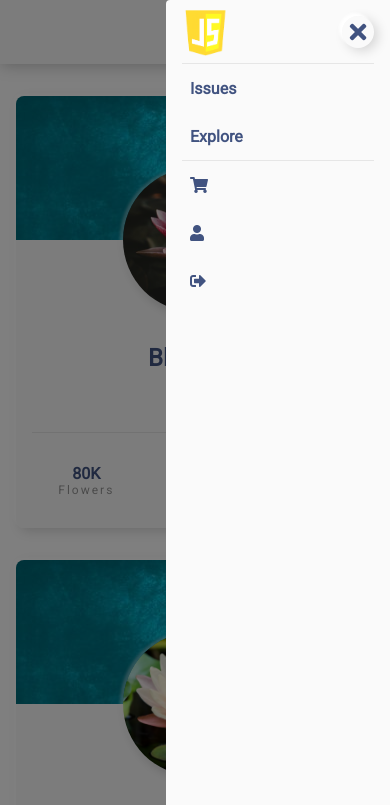
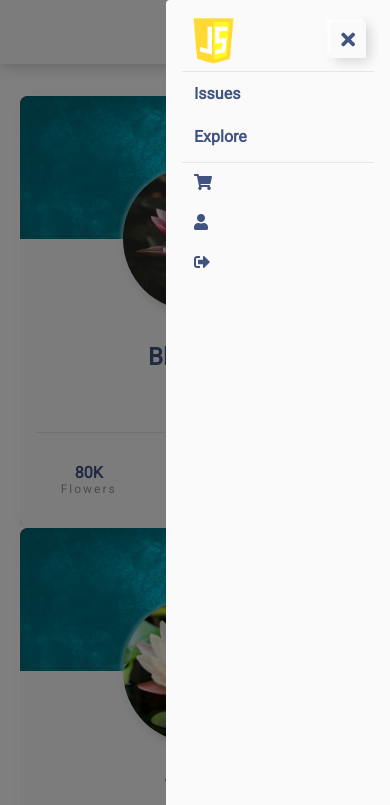
Before and after one commit to victortoma/project-1, a plain HTML site: page index.html in a window 390 px wide. Both pictures are taken after a click on the element 356 px from the left and 32 px from the top of the page. Shown: the top 805 px of the page. Drawn offline with Linux system fonts and the light colour scheme.

Commit message:
css_float

```diff
--- a/index.html
+++ b/index.html
@@ -4,7 +4,8 @@
 		<meta http-equiv="X-UA-Compatible" content="IE=edge" />
 		<meta name="viewport" content="width=device-width, initial-scale=1.0" />
 		<!-- <link rel="stylesheet" href="./style.css" /> -->
-		<link rel="stylesheet" href="./style_grid.css" />
+		<!-- <link rel="stylesheet" href="./style_grid.css" /> -->
+		<link rel="stylesheet" href="./style_float.css" />
 		<link
 			rel="stylesheet"
 			href="https://use.fontawesome.com/releases/v5.13.1/css/all.css"
--- /dev/null
+++ b/style_float.css
@@ -0,0 +1,373 @@
+* {
+	margin: 0;
+	padding: 0;
+	font-family: "Roboto", sans-serif;
+	color: rgb(65, 83, 128);
+	box-sizing: border-box;
+}
+:root {
+	--avatar: 9rem;
+	min-width: 20rem;
+}
+/* NAVBAR */
+.nav-wrapper {
+	height: 4rem;
+	max-height: 4rem;
+	position: relative;
+}
+#nav {
+	background-color: rgb(250, 250, 250);
+	box-shadow: 1px 1px 15px rgba(0, 0, 0, 0.25);
+	display: block;
+	position: fixed;
+	height: 4rem;
+	width: 100%;
+	z-index: 1;
+	position: relative;
+}
+.menu {
+	padding: 0.5rem 1rem;
+	width: 100%;
+	display: block;
+	height: 100%;
+	position: relative;
+	box-sizing: border-box;
+}
+.menu-mobile-top-wrapper {
+	display: inline-block;
+}
+.menu-background {
+	display: none;
+}
+.links-wrapper {
+	margin-right: 0;
+	float: left;
+}
+.icons-wrapper {
+	float: right;
+	position: relative;
+	display: block;
+	margin-left: auto;
+	top: 0.25rem;
+	width: auto;
+	box-sizing: border-box;
+}
+.link {
+	cursor: pointer;
+	display: inline-block;
+	padding-left: 1rem;
+	font-weight: 700;
+	position: relative;
+	bottom: 0.5rem;
+}
+.icon {
+	cursor: pointer;
+	border-radius: 0.5rem;
+	padding: 0.75rem;
+	margin-left: 1rem;
+	display: inline-block;
+	box-shadow: -3px -3px 3px white, 4px 3px 12px rgba(0, 0, 0, 0.15);
+}
+.icon:hover {
+	background-color: rgba(0, 0, 0, 0.05);
+}
+#logo {
+	display: block;
+	float: left;
+}
+#logo img {
+	width: 3rem;
+	height: 3rem;
+}
+.hamburger-btn {
+	float: right;
+	padding-top: 0.75rem;
+	display: none;
+}
+.hamburger-btn-close {
+	display: none;
+}
+/* BODY */
+.main-wrapper {
+	margin-top: 2rem;
+	display: block;
+}
+#main {
+	margin: auto;
+	display: block;
+	width: 90%;
+	min-height: 100px;
+}
+/* CARD */
+.card-wrapper {
+	max-height: calc(var(--avatar) * 2.75);
+	display: block;
+	height: 400px;
+	display: inline-block;
+	width: 33%;
+	min-width: 280px;
+	margin-bottom: 2rem;
+}
+.card {
+	height: calc(var(--avatar) * 2.75);
+	aspect-ratio: 2/3;
+	box-shadow: -3px -3px 3px white, 4px 3px 12px rgba(0, 0, 0, 0.15);
+	border-radius: 0.5rem;
+	background: red;
+	margin: 0 auto;
+}
+.top-card-section {
+	height: 33%;
+	background-image: url("/images/blue-background.jpg");
+	border-top-left-radius: 0.5rem;
+	border-top-right-radius: 0.5rem;
+}
+.inner-card {
+	height: 67%;
+	background-color: rgb(250, 250, 250);
+	border-bottom-left-radius: 0.5rem;
+	border-bottom-right-radius: 0.5rem;
+	position: relative;
+	display: grid;
+	padding: 0 1rem;
+	grid-template-rows: 1fr 1fr 1fr;
+}
+.user {
+	padding: 0.5rem;
+	display: grid;
+	justify-items: center;
+}
+.avatar {
+	box-shadow: -3px -1px 3px rgba(255, 255, 255, 0.363),
+		4px 3px 12px rgba(0, 0, 0, 0.219);
+	cursor: pointer;
+	height: var(--avatar);
+	width: var(--avatar);
+	position: absolute;
+	border-radius: 50%;
+	left: 50%;
+	margin-left: calc(var(--avatar) / -2);
+	top: calc(var(--avatar) / -2);
+}
+.user-info {
+	display: grid;
+	grid-template-columns: 1fr 1fr 1fr;
+	text-align: center;
+	align-content: center;
+	position: relative;
+}
+.user-info h4 {
+	color: rgb(150, 150, 150);
+	font-size: 0.75rem;
+	font-weight: 400;
+	letter-spacing: 2px;
+}
+.user-info h3,
+.user h2 {
+	font-size: 1rem;
+}
+.user h1 {
+	font-size: 1.5rem;
+}
+.user-info:before {
+	content: "";
+	width: 100%;
+	border-bottom: 0.5px solid rgb(230, 230, 230);
+	position: absolute;
+}
+/* MODAL */
+.img-modal-wrapper {
+	display: none;
+	grid-template-columns: 6rem 1fr 6rem;
+	grid-template-rows: 5rem 1fr 5rem;
+	width: 100%;
+	height: 100%;
+	background-color: rgba(0, 0, 0, 0.2);
+	position: fixed;
+	z-index: 1;
+	overflow: hidden;
+	left: 0;
+	top: 0;
+}
+.img-modal {
+	display: grid;
+	grid-area: 2/2/3/3;
+	justify-items: center;
+}
+.img-modal-wrapper img {
+	max-width: 50rem;
+	width: 100%;
+	border-radius: 1.5rem;
+	animation-name: zoom;
+	animation-duration: 0.2s;
+}
+.close-img-modal {
+	cursor: pointer;
+	position: absolute;
+	align-self: flex-start;
+	top: 4rem;
+	right: 1rem;
+}
+.close-img-modal i {
+	color: rgb(255, 255, 255);
+	font-weight: 600;
+	font-size: 1.5rem;
+	animation-name: zoom;
+	animation-duration: 0.2s;
+}
+
+@media only screen and (max-width: 960px) {
+	#main {
+		width: 100%;
+	}
+	.card-wrapper {
+		width: 49.66%;
+	}
+}
+@media only screen and (max-width: 600px) {
+	/* MENU */
+	#logo {
+		display: inline-block;
+		float: none;
+	}
+	.menu {
+		display: none;
+		width: 14rem;
+	}
+	.link {
+		bottom: 0;
+		padding: 0.75rem;
+		max-height: 3rem;
+	}
+	.menu .icon {
+		border-radius: 0;
+		max-height: 3rem;
+		box-shadow: none;
+		margin-left: 0;
+	}
+	.menu-mobile-background {
+		display: none;
+		position: fixed;
+		background-color: rgba(0, 0, 0, 0.5);
+		width: 100%;
+		height: 100%;
+		top: 0;
+		left: 0;
+		bottom: 0;
+		right: 0;
+		animation: opacity 0.2s ease-in;
+	}
+	.menu-mobile-open {
+		animation: slide-from-right 0.2s cubic-bezier(0.25, 0.46, 0.45, 0.94) both;
+		background-color: rgb(250, 250, 250);
+		border-bottom-left-radius: 0.25rem;
+		border-top-left-radius: 0.25rem;
+		display: block;
+		min-height: 40px;
+		position: fixed;
+		right: 0;
+	}
+	.menu-mobile-top-wrapper {
+		display: block;
+		height: auto;
+		padding: 0.5rem;
+		position: relative;
+	}
+	.menu-mobile-top-wrapper:after {
+		content: "";
+		width: 100%;
+		border-bottom: 0.5px solid rgb(230, 230, 230);
+		position: absolute;
+		bottom: 0;
+		left: 0;
+	}
+	.hamburger-btn {
+		margin-right: 1rem;
+		display: block;
+	}
+	.hamburger-btn-close {
+		box-shadow: -3px -3px 3px white, 4px 3px 12px rgba(0, 0, 0, 0.15);
+		display: inline-block;
+		position: absolute;
+		top: 50%;
+		right: 0;
+		transform: translate(-0.5rem, -50%);
+	}
+	.hamburger-btn-close .icon {
+		border-radius: 50%;
+		box-sizing: border-box;
+		padding: 0.5rem;
+	}
+	.hamburger-btn-close .icon > i {
+		font-size: 1.25rem;
+		width: 1.25rem;
+		text-align: center;
+		border-radius: 50%;
+	}
+	.links-wrapper > div,
+	.icons-wrapper > div {
+		display: block;
+	}
+	.links-wrapper,
+	.icons-wrapper {
+		float: none;
+	}
+	.icons-wrapper:before {
+		content: "";
+		width: 100%;
+		border-bottom: 0.5px solid rgb(230, 230, 230);
+		top: 0;
+		left: 0;
+		position: absolute;
+	}
+	.link:hover {
+		background-color: rgba(0, 0, 0, 0.05);
+	}
+	/* MAIN & CARD */
+	.main-wrapper {
+		min-width: 20rem;
+	}
+	#main {
+		margin: auto;
+		width: 90%;
+	}
+	.card-wrapper {
+		height: calc(var(--avatar) * 3);
+		display: initial;
+		width: 100%;
+	}
+	.card {
+		width: 100%;
+		min-height: calc(var(--avatar) * 3);
+	}
+	.img-modal-wrapper {
+		grid-template-columns: 2rem 1fr 2rem;
+	}
+}
+
+@keyframes zoom {
+	from {
+		transform: scale(0);
+	}
+	to {
+		transform: scale(1);
+	}
+}
+@keyframes slide-from-right {
+	0% {
+		-webkit-transform: translateX(0);
+		transform: translateX(30rem);
+	}
+	100% {
+		-webkit-transform: translateX(-6rem);
+		transform: translateX(0);
+	}
+}
+@keyframes opacity {
+	from {
+		opacity: 0;
+	}
+	to {
+		opacity: 1;
+	}
+}
```
